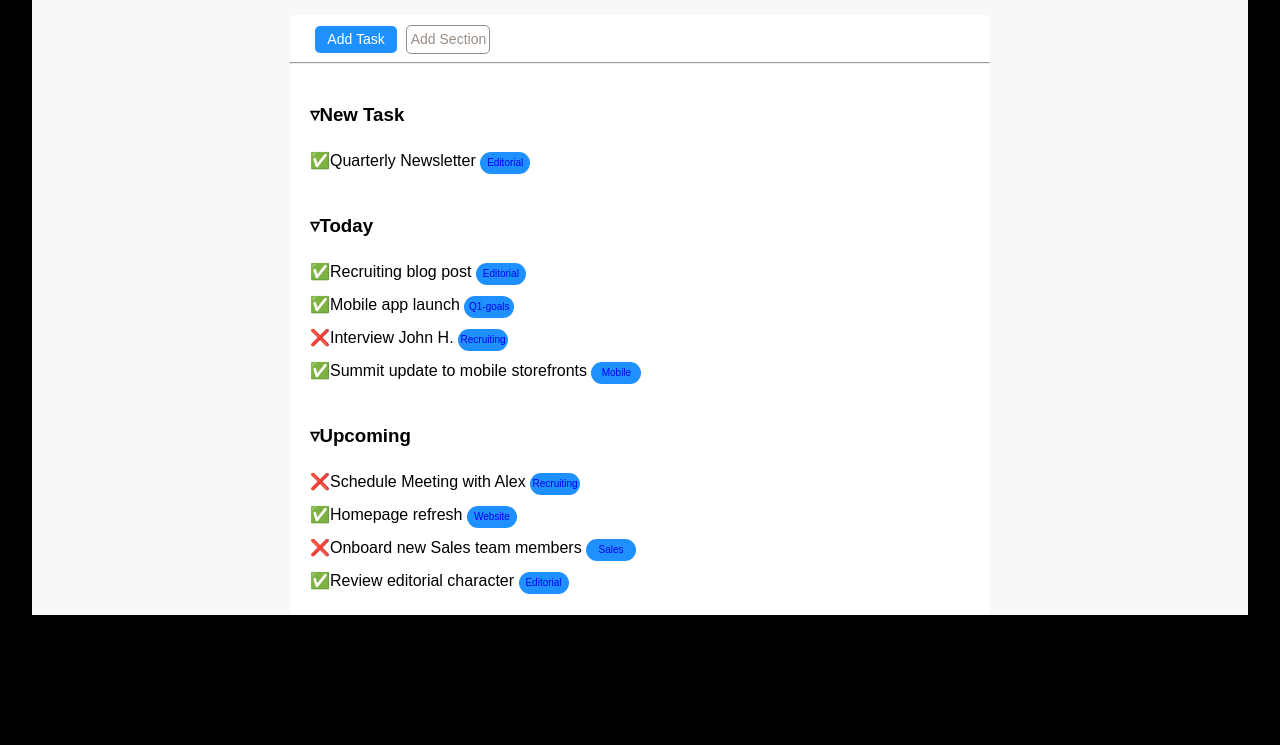
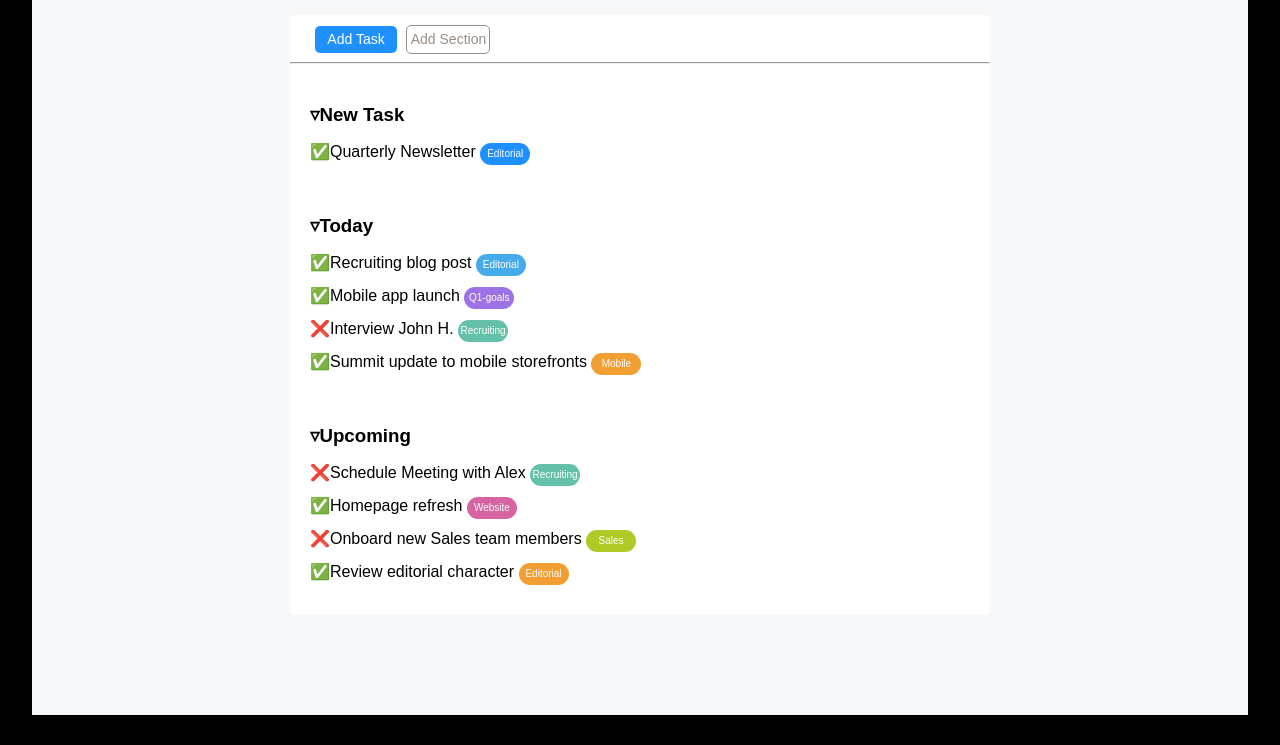
Before and after one commit to marcotrunc/html-css-toboolist, a plain HTML site: page index.html in a window 1280 px wide. Shown: the part 80-825 px from the top of the page. Before the commit the page ends 800 px from the top, so only its background shows below. Drawn offline with Linux system fonts and the light colour scheme.

Commit message:
add colors

```diff
--- a/css/style.css
+++ b/css/style.css
@@ -15,17 +15,14 @@ body{
     width: 700px;
     margin: 30px auto;
     background-color:white;
+    border-bottom: 100px solid #f6f8f9 ;
 }
 
 .secondary-title{
-    /* margin-left:20px;
-    margin-top:40px;
-    margin-bottom: 0px; */
+
     margin:40px 0px 0px 20px ;
 }
-/* .newborder{
-    border-bottom: 25px;
-} */
+
 .angular-border{
     border-radius: 5px;
 }
@@ -101,10 +98,39 @@ hr{
     display: inline-block;
     width: 50px;
     height: 22px;
-    margin-top: 10px;
     text-align: center;
     line-height:22px ;
     font-size:10px;
+    color: white;
     background-color:#1e90ff ;
     border-radius: 22px;
+
 }
+
+
+
+.lightblue{
+    background-color:#45abea;
+}
+
+.violet {
+    background-color: #9c72e4;
+
+}
+
+.lightgreen{
+    background-color:#64c0a9;
+}
+
+.orange{
+    background-color:#f29e33;
+}
+
+.pink{
+    background-color:#d863a1;
+
+}
+
+.green{
+    background-color:#b0c926;
+}
--- a/index.html
+++ b/index.html
@@ -52,22 +52,22 @@
                 <ul class="list-style">
                     <li>&#9989;Recruiting blog post
                         <a href="#">
-                            <span class="task">Editorial</span>
+                            <span class="task lightblue">Editorial</span>
                         </a>
                     </li>
                     <li>&#9989;Mobile app launch
                         <a href="#">
-                            <span class="task">Q1-goals</span>
+                            <span class="task violet">Q1-goals</span>
                         </a>
                     </li>
                     <li>&#10060;Interview John H.
                         <a href="#">
-                            <span class="task">Recruiting</span>
+                            <span class="task lightgreen">Recruiting</span>
                         </a>
                     </li>
                     <li>&#9989;Summit update to mobile storefronts
                         <a href="#">
-                            <span class="task">Mobile</span>
+                            <span class="task orange">Mobile</span>
                         </a>
                     </li>
                 </ul>
@@ -79,22 +79,22 @@
                 <ul class="list-style">
                     <li>&#10060;Schedule Meeting with Alex
                         <a href="#">
-                            <span class="task ">Recruiting</span>
+                            <span class="task lightgreen">Recruiting</span>
                         </a>
                     </li>
                     <li>&#9989;Homepage refresh
                         <a href="#">
-                            <span class="task ">Website</span>
+                            <span class="task pink">Website</span>
                         </a>
                     </li>
                     <li>&#10060;Onboard new Sales team members
                         <a href="#">
-                            <span class="task ">Sales</span>
+                            <span class="task green">Sales</span>
                         </a>
                     </li>
                     <li>&#9989;Review editorial character
                         <a href="#">
-                            <span class="task ">Editorial</span>
+                            <span class="task orange">Editorial</span>
                         </a>
                     </li>
                 </ul>
```
